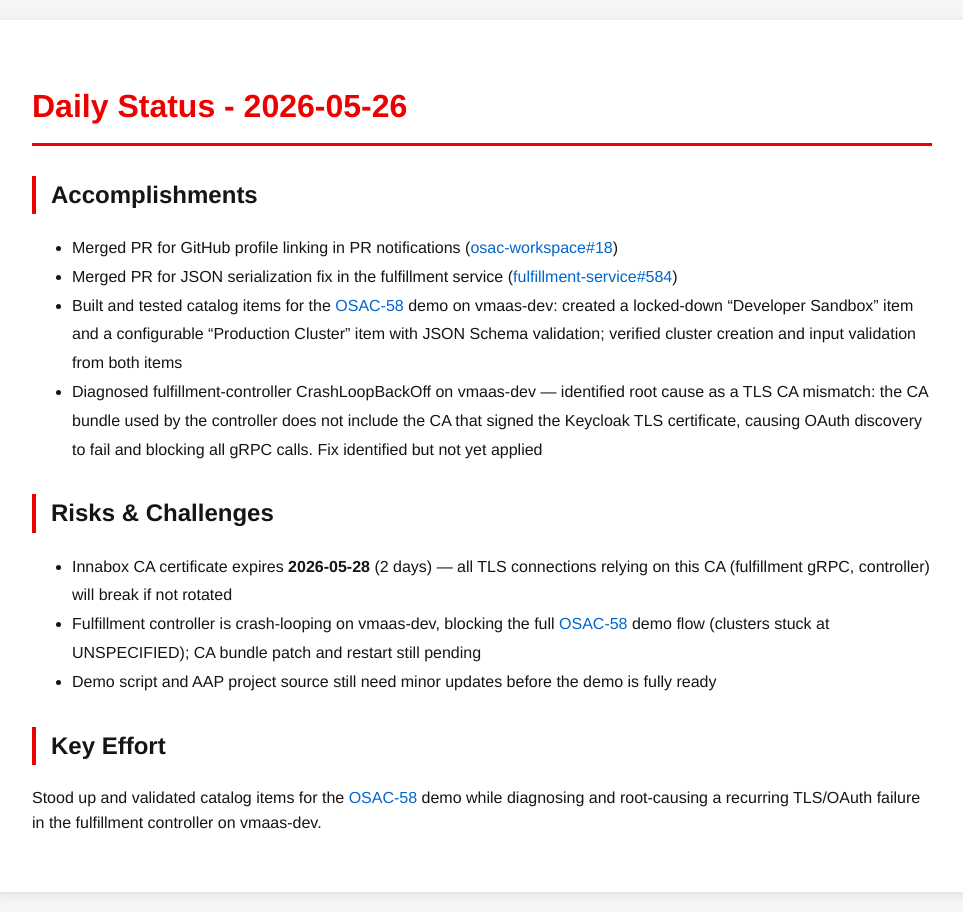
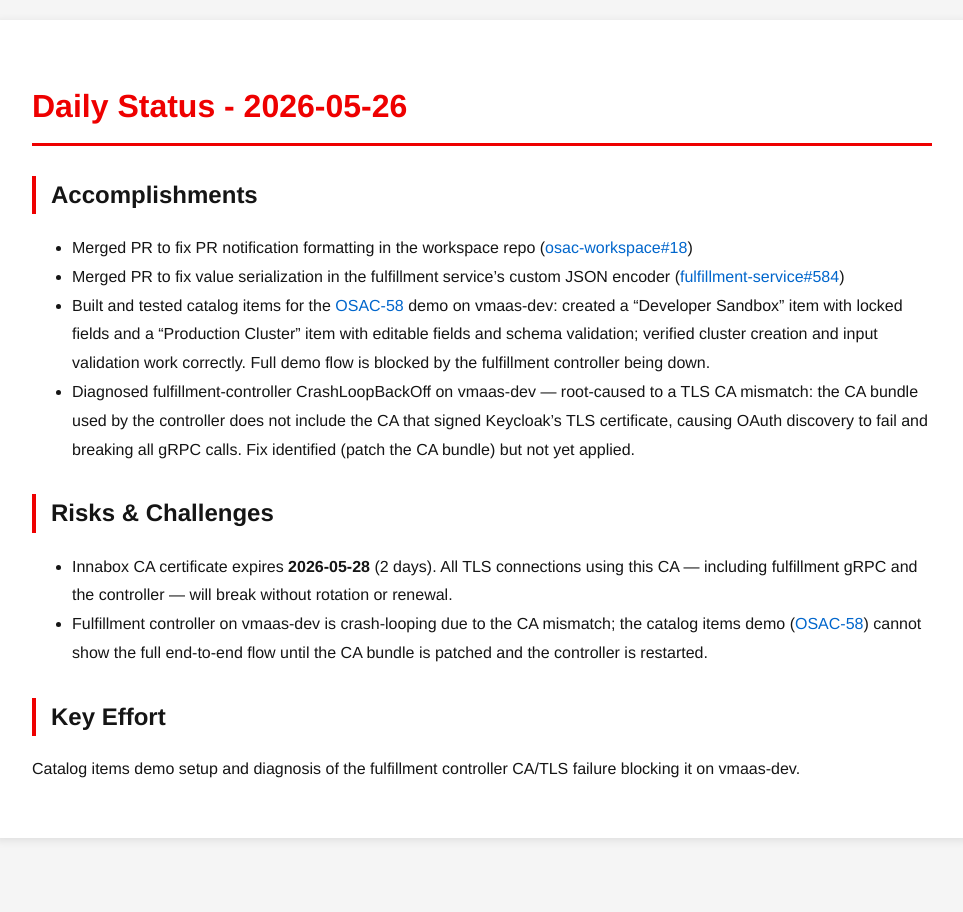
Before and after one commit to tzvatot/daily-status, a Jekyll site: the page built from 2026-05-26.md, in a window 1280 px wide. Shown: the whole page, without its empty margins (158-1121 px from the left). Built offline with Jekyll 4.4.1, drawn with Linux system fonts in a browser that asks for light colours.

Commit message:
Daily status update - 2026-05-26

```diff
--- a/2026-05-26.md
+++ b/2026-05-26.md
@@ -7,15 +7,14 @@
 # Daily Status - 2026-05-26
 
 ## Accomplishments
-- Merged PR for GitHub profile linking in PR notifications ([osac-workspace#18](https://github.com/osac-project/osac-workspace/pull/18))
-- Merged PR for JSON serialization fix in the fulfillment service ([fulfillment-service#584](https://github.com/osac-project/fulfillment-service/pull/584))
-- Built and tested catalog items for the [OSAC-58](https://redhat.atlassian.net/browse/OSAC-58) demo on vmaas-dev: created a locked-down "Developer Sandbox" item and a configurable "Production Cluster" item with JSON Schema validation; verified cluster creation and input validation from both items
-- Diagnosed fulfillment-controller CrashLoopBackOff on vmaas-dev — identified root cause as a TLS CA mismatch: the CA bundle used by the controller does not include the CA that signed the Keycloak TLS certificate, causing OAuth discovery to fail and blocking all gRPC calls. Fix identified but not yet applied
+- Merged PR to fix PR notification formatting in the workspace repo ([osac-workspace#18](https://github.com/osac-project/osac-workspace/pull/18))
+- Merged PR to fix value serialization in the fulfillment service's custom JSON encoder ([fulfillment-service#584](https://github.com/osac-project/fulfillment-service/pull/584))
+- Built and tested catalog items for the [OSAC-58](https://redhat.atlassian.net/browse/OSAC-58) demo on vmaas-dev: created a "Developer Sandbox" item with locked fields and a "Production Cluster" item with editable fields and schema validation; verified cluster creation and input validation work correctly. Full demo flow is blocked by the fulfillment controller being down.
+- Diagnosed fulfillment-controller CrashLoopBackOff on vmaas-dev — root-caused to a TLS CA mismatch: the CA bundle used by the controller does not include the CA that signed Keycloak's TLS certificate, causing OAuth discovery to fail and breaking all gRPC calls. Fix identified (patch the CA bundle) but not yet applied.
 
 ## Risks & Challenges
-- Innabox CA certificate expires **2026-05-28** (2 days) — all TLS connections relying on this CA (fulfillment gRPC, controller) will break if not rotated
-- Fulfillment controller is crash-looping on vmaas-dev, blocking the full [OSAC-58](https://redhat.atlassian.net/browse/OSAC-58) demo flow (clusters stuck at UNSPECIFIED); CA bundle patch and restart still pending
-- Demo script and AAP project source still need minor updates before the demo is fully ready
+- Innabox CA certificate expires **2026-05-28** (2 days). All TLS connections using this CA — including fulfillment gRPC and the controller — will break without rotation or renewal.
+- Fulfillment controller on vmaas-dev is crash-looping due to the CA mismatch; the catalog items demo ([OSAC-58](https://redhat.atlassian.net/browse/OSAC-58)) cannot show the full end-to-end flow until the CA bundle is patched and the controller is restarted.
 
 ## Key Effort
-Stood up and validated catalog items for the [OSAC-58](https://redhat.atlassian.net/browse/OSAC-58) demo while diagnosing and root-causing a recurring TLS/OAuth failure in the fulfillment controller on vmaas-dev.
+Catalog items demo setup and diagnosis of the fulfillment controller CA/TLS failure blocking it on vmaas-dev.
```
